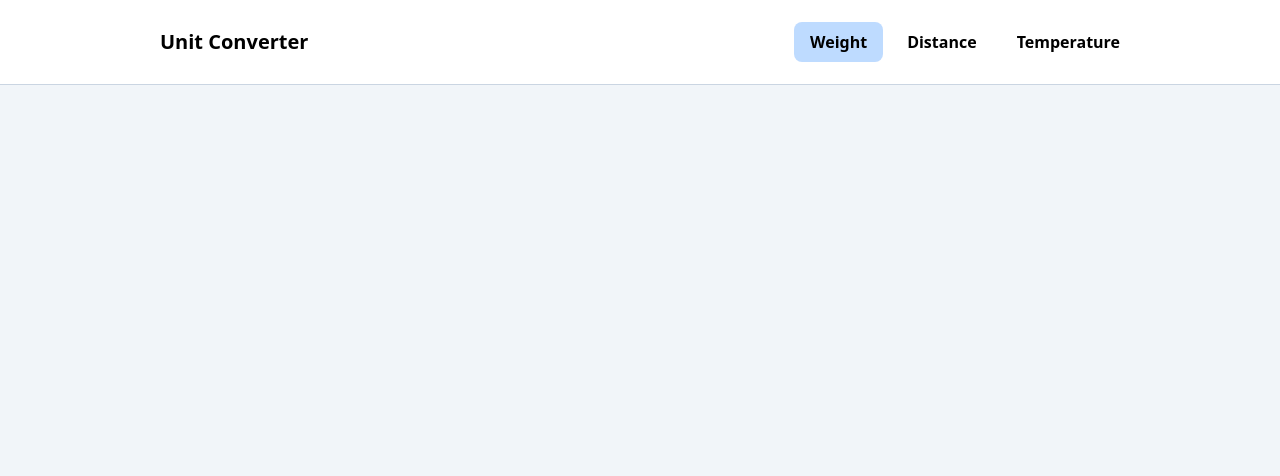
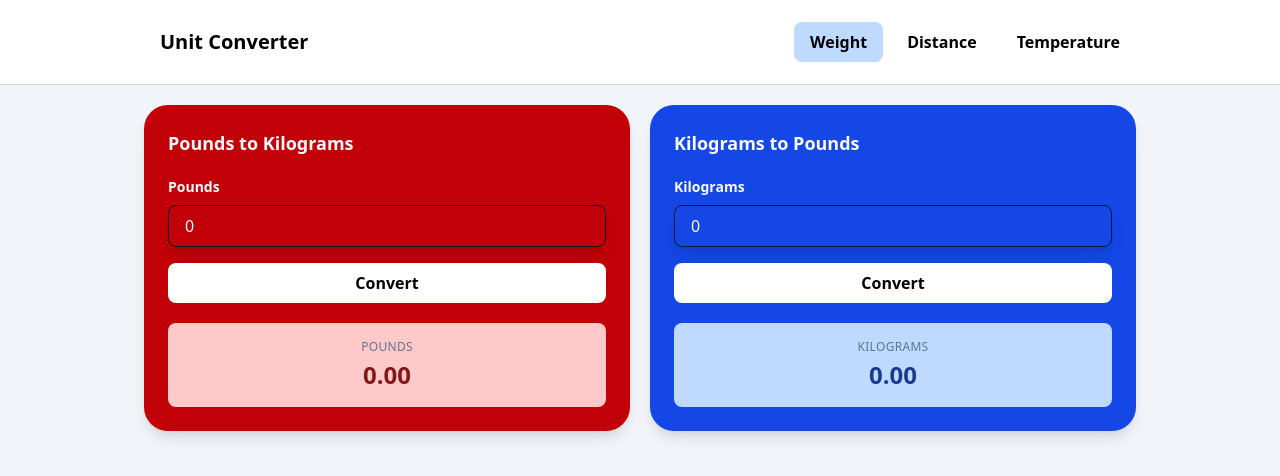
Before and after one commit to Edwin-Guo/Assignment-1-Advanced-JS-and-Tailwind, a website with bundled scripts: page src/weight.html in a window 1280 px wide. Built offline with nearby package versions, Linux system fonts and the light colour scheme.

Commit message:
weight ui and conversion (lbs and kg), made eventlistener optional, commented out module.

```diff
--- a/src/main.ts
+++ b/src/main.ts
@@ -10,7 +10,7 @@ const milesConvert = (): void => {
   const kilometers: number = milesToKilometers(miles);
   milesResult.textContent = kilometers.toFixed(2);
 }
-milesButton.addEventListener("click", milesConvert);
+milesButton?.addEventListener("click", milesConvert);
 
 
 const kilometersInput = document.getElementById("kilometers-input") as HTMLInputElement;
@@ -23,4 +23,31 @@ const kilometersConvert = (): void => {
   const miles: number = kilometersToMiles(kilometers);
   kilometersResult.textContent = miles.toFixed(2);
 }
-kilometersButton.addEventListener("click", kilometersConvert);
+kilometersButton?.addEventListener("click", kilometersConvert);
+
+
+//kg and lbs
+const kilogramsToPounds = (kilograms: number): number => kilograms * 2.20462;
+const poundsToKilograms = (pounds: number): number => pounds / 2.20462;
+
+const kgInput = document.getElementById("kg-input") as HTMLInputElement;
+const kgButton = document.getElementById("kg-button") as HTMLButtonElement;
+const kgResult = document.getElementById("kg-result") as HTMLParagraphElement;
+const handleKgConvert = (): void =>
+{
+  const kilograms: number = Number(kgInput.value);
+  const pounds: number = kilogramsToPounds(kilograms);
+  kgResult.textContent = pounds.toFixed(2);
+}
+kgButton?.addEventListener("click", handleKgConvert);
+
+const lbsInput = document.getElementById("pounds-input") as HTMLInputElement;
+const lbsButton = document.getElementById("pounds-button") as HTMLButtonElement;
+const lbsResult = document.getElementById("pounds-result") as HTMLParagraphElement;
+const handleLbsConvert = (): void =>
+{
+  const pounds: number = Number(lbsInput.value);
+  const kilograms: number = poundsToKilograms(pounds);
+  lbsResult.textContent = kilograms.toFixed(2);
+}
+lbsButton?.addEventListener("click", handleLbsConvert);
--- a/src/weight.html
+++ b/src/weight.html
@@ -36,6 +36,29 @@
       </div>
     </div>
   </header>
+  <main class = "max-w-5xl mx-auto grid grid-cols-2 gap-5 py-5 px-4">
+    <div class = "bg-red-700 rounded-3xl shadow-lg p-6">
+      <h3 class = "text-lg font-bold text-slate-50">Pounds to Kilograms</h3>
+      <label for = "pounds-input" class = "block text-sm font-semibold text-slate-50 mt-5 mb-2">Pounds</label>
+      <input id = "pounds-input" type = "number" value = "0" class = "w-full rounded-lg border border-slate-900 px-4 py-2 text-slate-50 shadow-lg focus:border-slate-50 focus:outline-none"/>
+      <button id = "pounds-button" class = "w-full mt-4 rounded-lg bg-white px-4 py-2 font-semibold text-black hover:bg-red-500 transition cursor-pointer">Convert</button>
+      <div class = "mt-5 rounded-lg bg-red-200 p-4 text-center">
+        <p class = "text-xs uppercase tracking-wide text-slate-500">Pounds</p>
+        <p id = "pounds-result" class = "text-2xl font-bold text-red-900 mt-1">0.00</p>
+      </div>
+    </div>
+
+    <div class = "bg-blue-700 rounded-3xl shadow-lg p-6">
+      <h3 class = "text-lg font-bold text-slate-50">Kilograms to Pounds</h3>
+      <label for = "kg-input" class = "block text-sm font-semibold text-slate-50 mt-5 mb-2">Kilograms</label>
+      <input id = "kg-input" type = "number" value = "0" class = "w-full rounded-lg border border-slate-900 px-4 py-2 text-slate-50 shadow-lg focus:border-slate-50 focus:outline-none"/>
+      <button id = "kg-button" class = "w-full mt-4 rounded-lg bg-white px-4 py-2 font-semibold text-black hover:bg-blue-500 transition cursor-pointer">Convert</button>
+      <div class = "mt-5 rounded-lg bg-blue-200 p-4 text-center">
+        <p class = "text-xs uppercase tracking-wide text-slate-500">Kilograms</p>
+        <p id = "kg-result" class = "text-2xl font-bold text-blue-900 mt-1">0.00</p>
+      </div>
+    </div>
+  </main>
   <script src="../dist/main.js"></script>
 </body>
 </html>
--- a/tsconfig.json
+++ b/tsconfig.json
@@ -7,7 +7,7 @@
 
     // Environment Settings
     // See also https://aka.ms/tsconfig/module
-    "module": "nodenext",
+    // "module": "nodenext",
     "target": "es2022",
     "types": [],
     // For nodejs:
```
